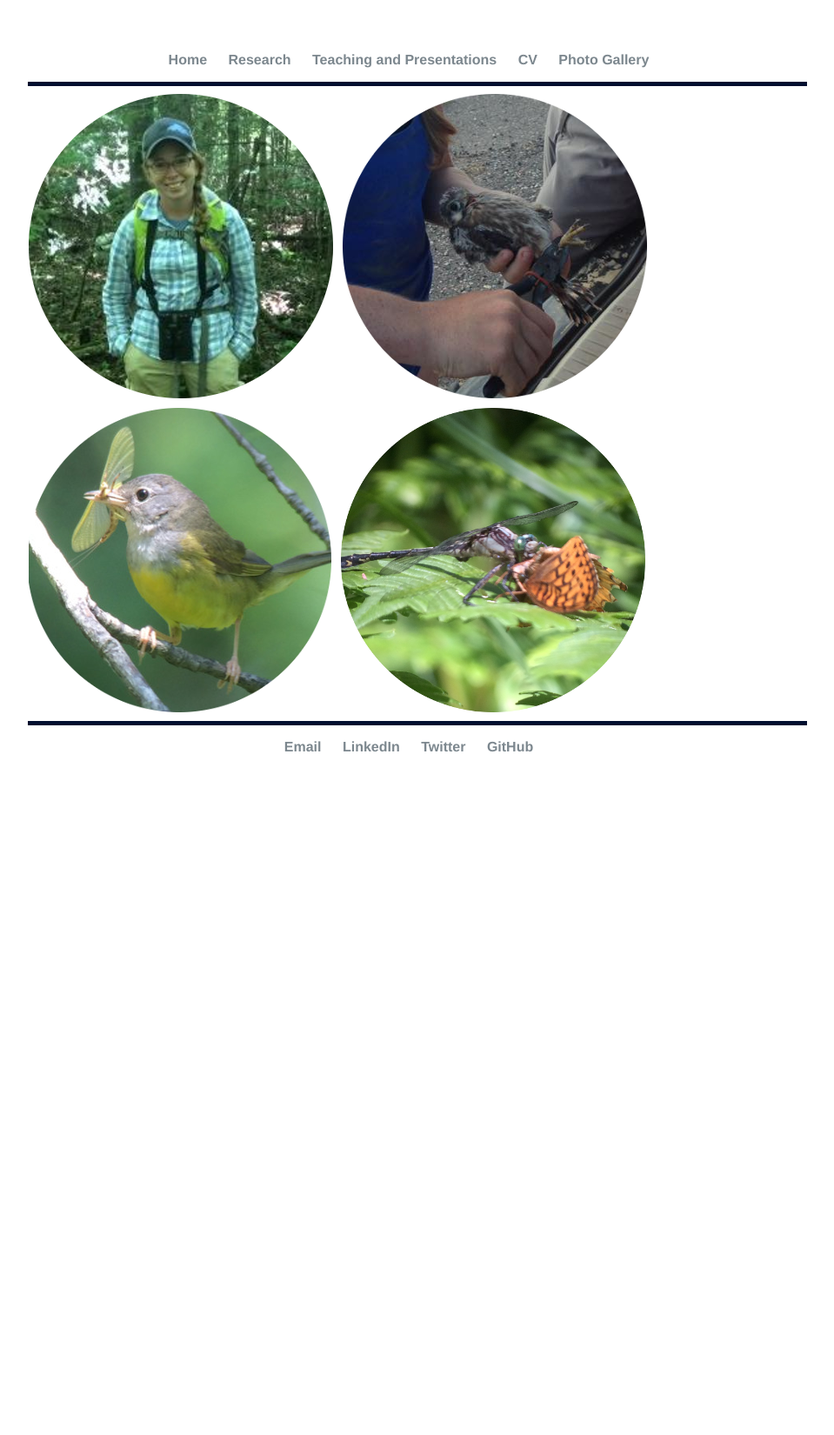
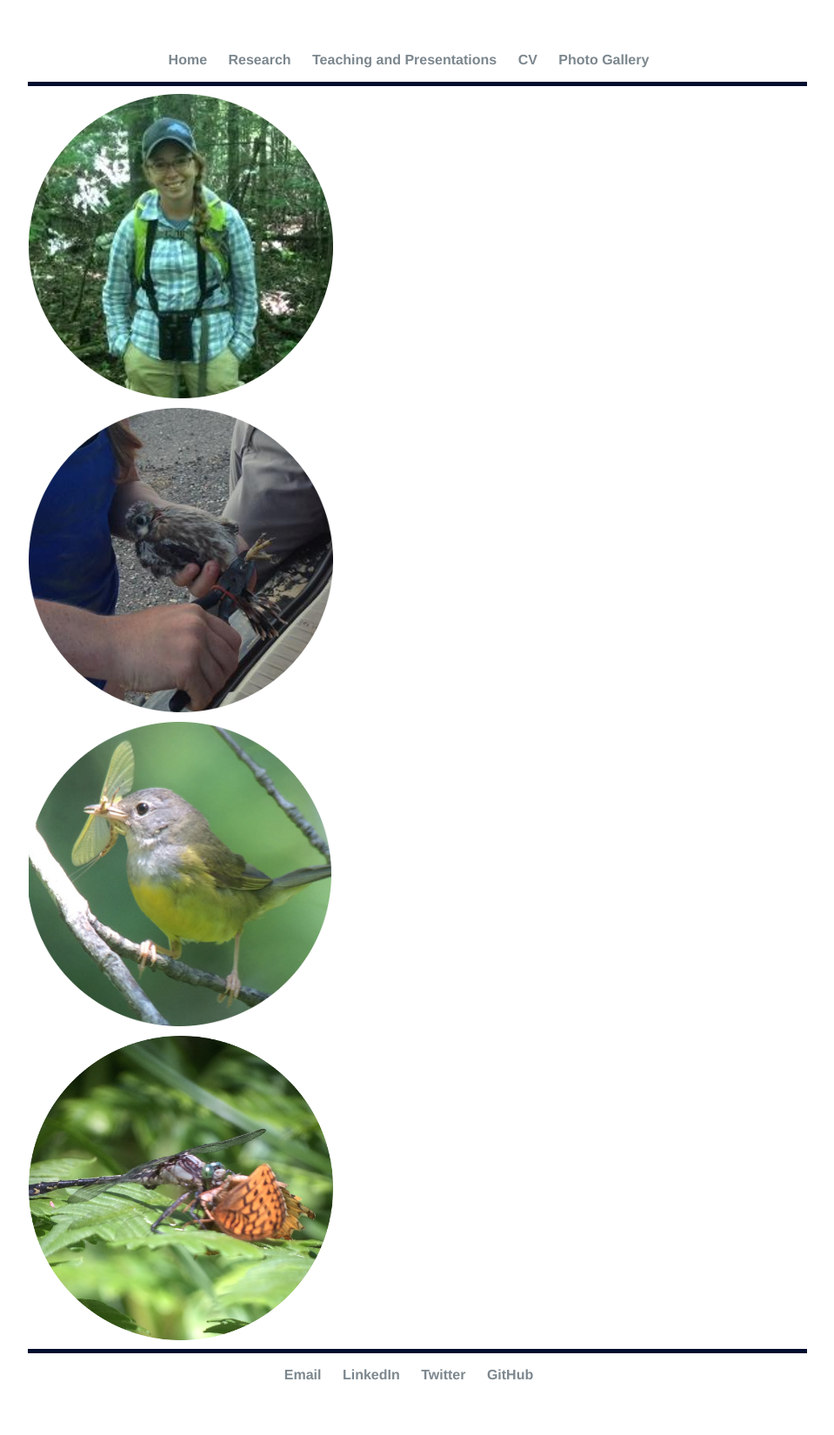
Before and after one commit to elizagrames/elizagrames.github.io, a Jekyll site: the page built from index.html, in a window 1280 px wide. Shown: the whole page at 87% size, without its empty margins (160-1119 px from the left). Built offline with Jekyll 4.4.1, drawn with Linux system fonts in a browser that asks for light colours; before the commit the page ends 928 px from its top, so only the background shows below that.

Commit message:
Update index.html

```diff
--- a/index.html
+++ b/index.html
@@ -6,7 +6,7 @@ title: Eliza Grames, Ecology PhD Student
 <style type="text/css">
 
 .gallerycontainer{
-position: absolute;
+position: relative;
 /*Add a height attribute and set to largest image's height to prevent overlaying*/
 }
 
@@ -46,7 +46,7 @@ background-color: transparent;
 }
 
 .thumbnail span{ /*CSS for enlarged image*/
-position: absolute;
+position: relative;
 left: -1000px;
   border: none;
 visibility: hidden;
@@ -61,7 +61,7 @@ border-width: 0;
 .thumbnail:hover span{ /*CSS for enlarged image*/
 visibility: visible;
 top: 0;
-  left: 0px; /*position where enlarged image should offset horizontally */
+  left: -360px; /*position where enlarged image should offset horizontally */
 
   z-index: 50;
 }
```
